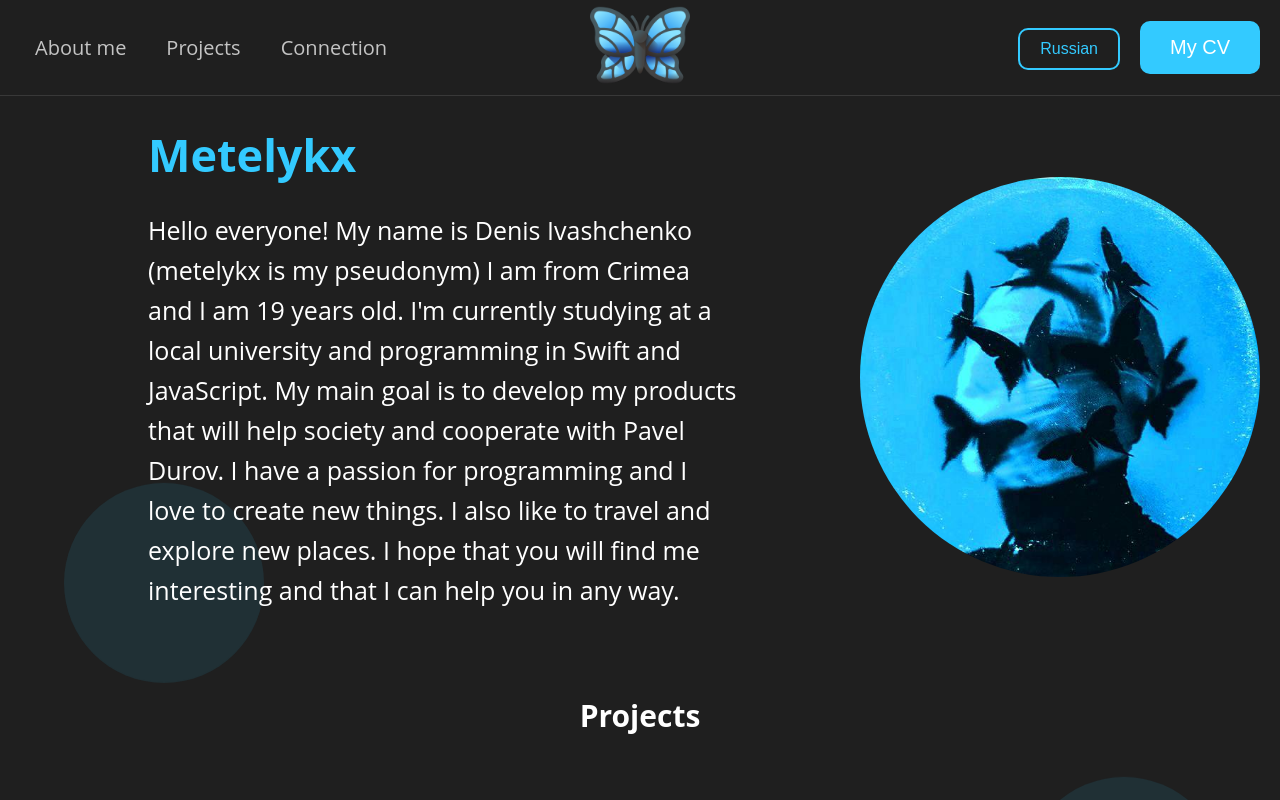
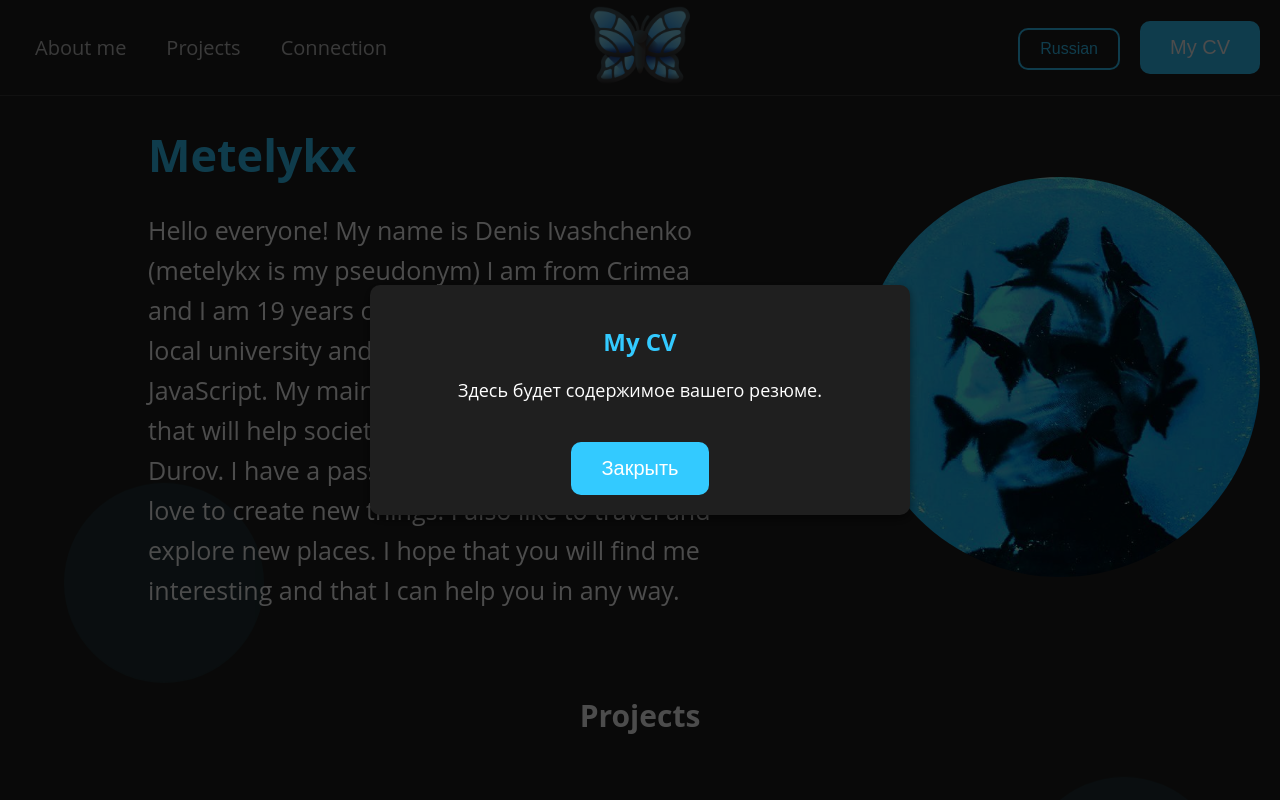
Before and after one commit to metelykx/website, a Vue app: page / in a window 1280 px wide. Both pictures are taken after a click on the button "My CV". Shown: the top 800 px of the page. Built offline with nearby package versions, Linux system fonts and the light colour scheme.

Commit message:
add windows cv

```diff
--- a/src/App.vue
+++ b/src/App.vue
@@ -21,7 +21,9 @@
           <button class="my-button translate-button" @click="toggleLanguage">
             {{ translations[currentLanguage].toggleLanguage }}
           </button>
-          <button class="my-button">{{ translations[currentLanguage].myCV }}</button>
+          <button class="my-button" @click="openCVModal">
+            {{ translations[currentLanguage].myCV }}
+          </button>
         </div>
       </div>
       <hr class="separator">
@@ -97,6 +99,17 @@
         </div>
       </div>
     </div>
+
+    <!-- Модальное окно для CV -->
+    <div v-if="showCVModal" class="modal-overlay">
+      <div class="modal">
+        <div class="modal-content">
+          <h2>{{ translations[currentLanguage].myCV }}</h2>
+          <p>Здесь будет содержимое вашего резюме.</p>
+          <button @click="closeCVModal" class="my-button">Закрыть</button>
+        </div>
+      </div>
+    </div>
   </div>
 </template>
 
@@ -106,6 +119,7 @@ export default {
   data() {
     return {
       currentLanguage: 'en', // Текущий язык (по умолчанию английский)
+      showCVModal: false, // Состояние модального окна
       translations: {
         en: {
           aboutMe: 'About me',
@@ -149,6 +163,12 @@ export default {
   methods: {
     toggleLanguage() {
       this.currentLanguage = this.currentLanguage === 'en' ? 'ru' : 'en';
+    },
+    openCVModal() {
+      this.showCVModal = true; // Открываем модальное окно
+    },
+    closeCVModal() {
+      this.showCVModal = false; // Закрываем модальное окно
     },
     createBackgroundCircles() {
       const container = document.querySelector('.circles-container');
@@ -522,4 +542,47 @@ a:hover {
     transform: translateY(-20px);
   }
 }
+
+/* Стили для модального окна */
+.modal-overlay {
+  position: fixed;
+  top: 0;
+  left: 0;
+  width: 100%;
+  height: 100%;
+  background-color: rgba(0, 0, 0, 0.7); /* Затемнение фона */
+  display: flex;
+  justify-content: center;
+  align-items: center;
+  z-index: 1000; /* Убедимся, что модальное окно поверх всего */
+}
+
+.modal {
+  background-color: #1F1F1F;
+  padding: 20px;
+  border-radius: 10px;
+  max-width: 500px;
+  width: 100%;
+  box-shadow: 0 4px 10px rgba(0, 0, 0, 0.5);
+}
+
+.modal-content {
+  text-align: center;
+}
+
+.modal-content h2 {
+  color: #33CAFF;
+  font-size: 24px;
+  margin-bottom: 20px;
+}
+
+.modal-content p {
+  color: white;
+  font-size: 18px;
+  margin-bottom: 20px;
+}
+
+.modal-content button {
+  margin-top: 20px;
+}
 </style>
```
